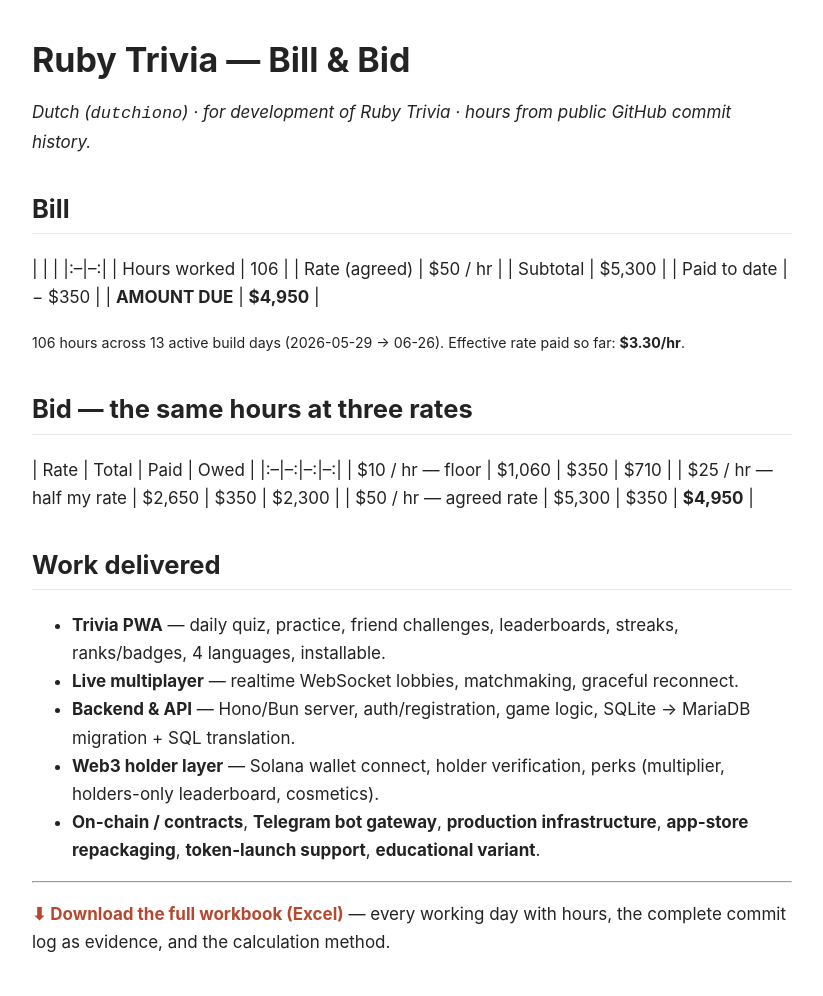
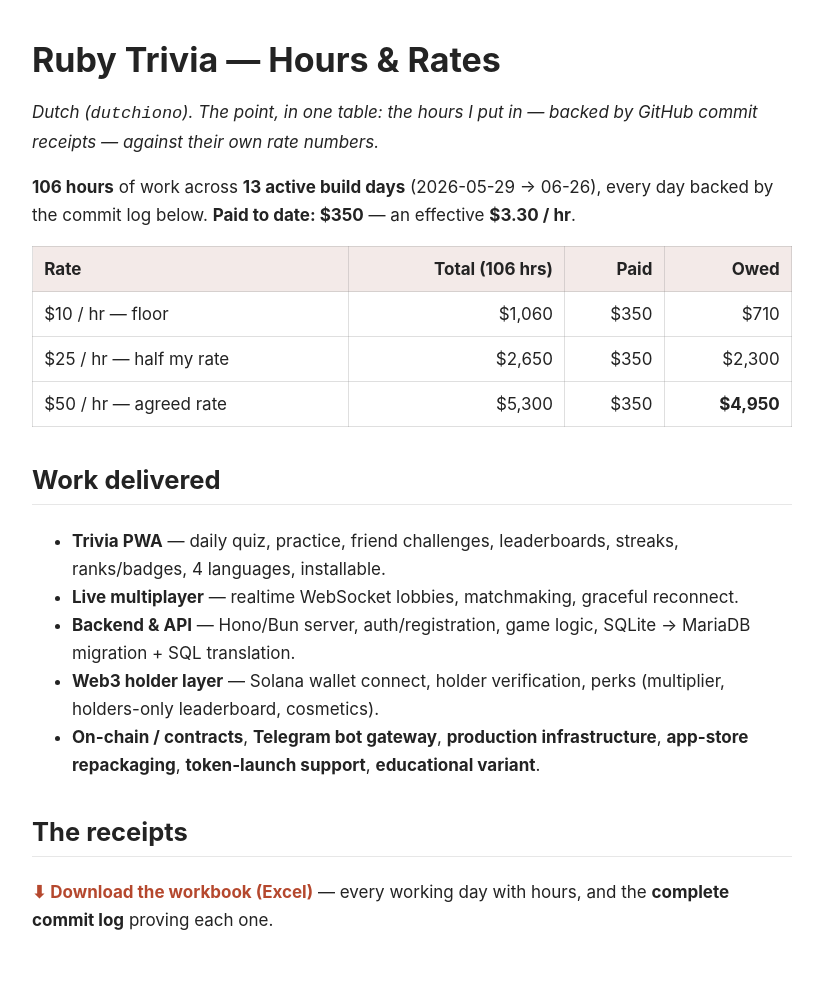
Before and after one commit to dutchiono/ruby-trivia-statement-of-work, a Jekyll site: the page built from index.md, in a window 1280 px wide. Shown: the whole page, without its empty margins (228-1051 px from the left). Built offline with Jekyll 4.4.1, drawn with Linux system fonts in a browser that asks for light colours; after the commit the page ends 975 px from its top, so only the background shows below that.

Commit message:
Fix tables: real HTML table (markdown tables weren't rendering); drop invoice framing; one clean table + receipts

```diff
--- a/_layouts/default.html
+++ b/_layouts/default.html
@@ -8,6 +8,6 @@
 a{color:#b5482e;text-decoration:none}a:hover{text-decoration:underline}
 h1{margin:0 0 .4rem;line-height:1.2}h2{margin-top:2rem;border-bottom:1px solid #8883;padding-bottom:.2rem}
 table{border-collapse:collapse;width:100%;margin:1rem 0}th,td{border:1px solid #8884;padding:.5rem .7rem;text-align:left}
-th{background:#8a33241a}.big{font-size:1.15rem;font-weight:700}
+th{background:#8a33241a}td:not(:first-child),th:not(:first-child){text-align:right}.big{font-size:1.15rem;font-weight:700}
 blockquote{border-left:3px solid #b5482e;margin:1rem 0;padding:.3rem 1rem;color:#666}
 </style></head><body>{{ content }}</body></html>
--- a/index.md
+++ b/index.md
@@ -1,28 +1,21 @@
 ---
-title: Ruby Trivia — Bill & Bid (Dutch / dutchiono)
+title: Ruby Trivia — Hours & Rates (Dutch / dutchiono)
 ---
 
-# Ruby Trivia — Bill & Bid
+# Ruby Trivia — Hours & Rates
 
-*Dutch (`dutchiono`) · for development of Ruby Trivia · hours from public GitHub commit history.*
+*Dutch (`dutchiono`). The point, in one table: the hours I put in — backed by GitHub commit receipts — against their own rate numbers.*
 
-## Bill
-| | |
-|:--|--:|
-| Hours worked | 106 |
-| Rate (agreed) | $50 / hr |
-| Subtotal | $5,300 |
-| Paid to date | − $350 |
-| **AMOUNT DUE** | **$4,950** |
+**106 hours** of work across **13 active build days** (2026-05-29 → 06-26), every day backed by the commit log below. **Paid to date: $350** — an effective **$3.30 / hr**.
 
-<small>106 hours across 13 active build days (2026-05-29 → 06-26). Effective rate paid so far: **$3.30/hr**.</small>
-
-## Bid — the same hours at three rates
-| Rate | Total | Paid | Owed |
-|:--|--:|--:|--:|
-| $10 / hr — floor | $1,060 | $350 | $710 |
-| $25 / hr — half my rate | $2,650 | $350 | $2,300 |
-| $50 / hr — agreed rate | $5,300 | $350 | **$4,950** |
+<table>
+<thead><tr><th>Rate</th><th>Total (106 hrs)</th><th>Paid</th><th>Owed</th></tr></thead>
+<tbody>
+<tr><td>$10 / hr — floor</td><td>$1,060</td><td>$350</td><td>$710</td></tr>
+<tr><td>$25 / hr — half my rate</td><td>$2,650</td><td>$350</td><td>$2,300</td></tr>
+<tr><td>$50 / hr — agreed rate</td><td>$5,300</td><td>$350</td><td><strong>$4,950</strong></td></tr>
+</tbody>
+</table>
 
 ## Work delivered
 - **Trivia PWA** — daily quiz, practice, friend challenges, leaderboards, streaks, ranks/badges, 4 languages, installable.
@@ -31,5 +24,5 @@
 - **Web3 holder layer** — Solana wallet connect, holder verification, perks (multiplier, holders-only leaderboard, cosmetics).
 - **On-chain / contracts**, **Telegram bot gateway**, **production infrastructure**, **app-store repackaging**, **token-launch support**, **educational variant**.
 
----
-**[⬇ Download the full workbook (Excel)](Dutch-Ruby-Comp-Claim.xlsx)** — every working day with hours, the complete commit log as evidence, and the calculation method.
+## The receipts
+**[⬇ Download the workbook (Excel)](Dutch-Ruby-Comp-Claim.xlsx)** — every working day with hours, and the **complete commit log** proving each one.
```
Also changed, not shown: 1 other file.
